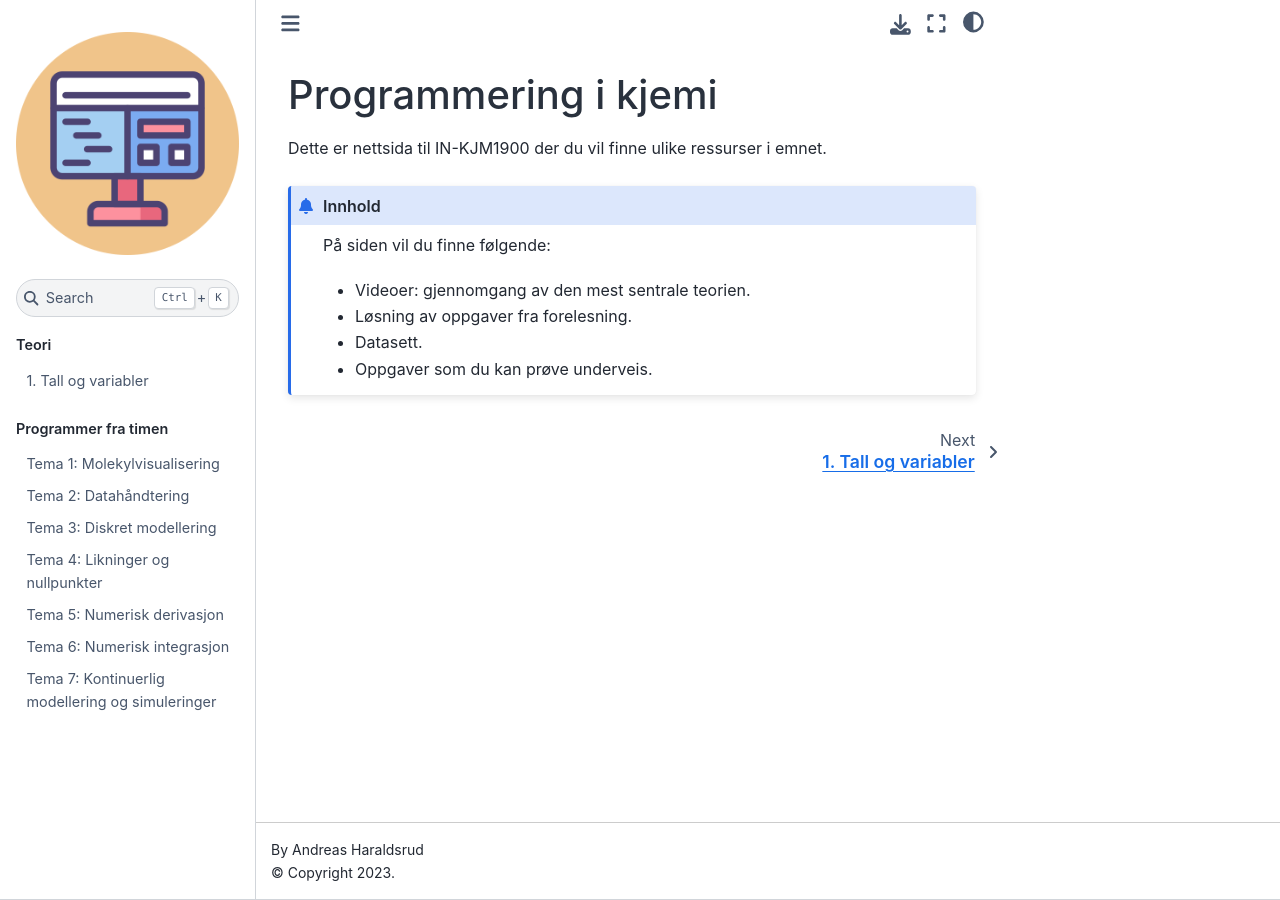
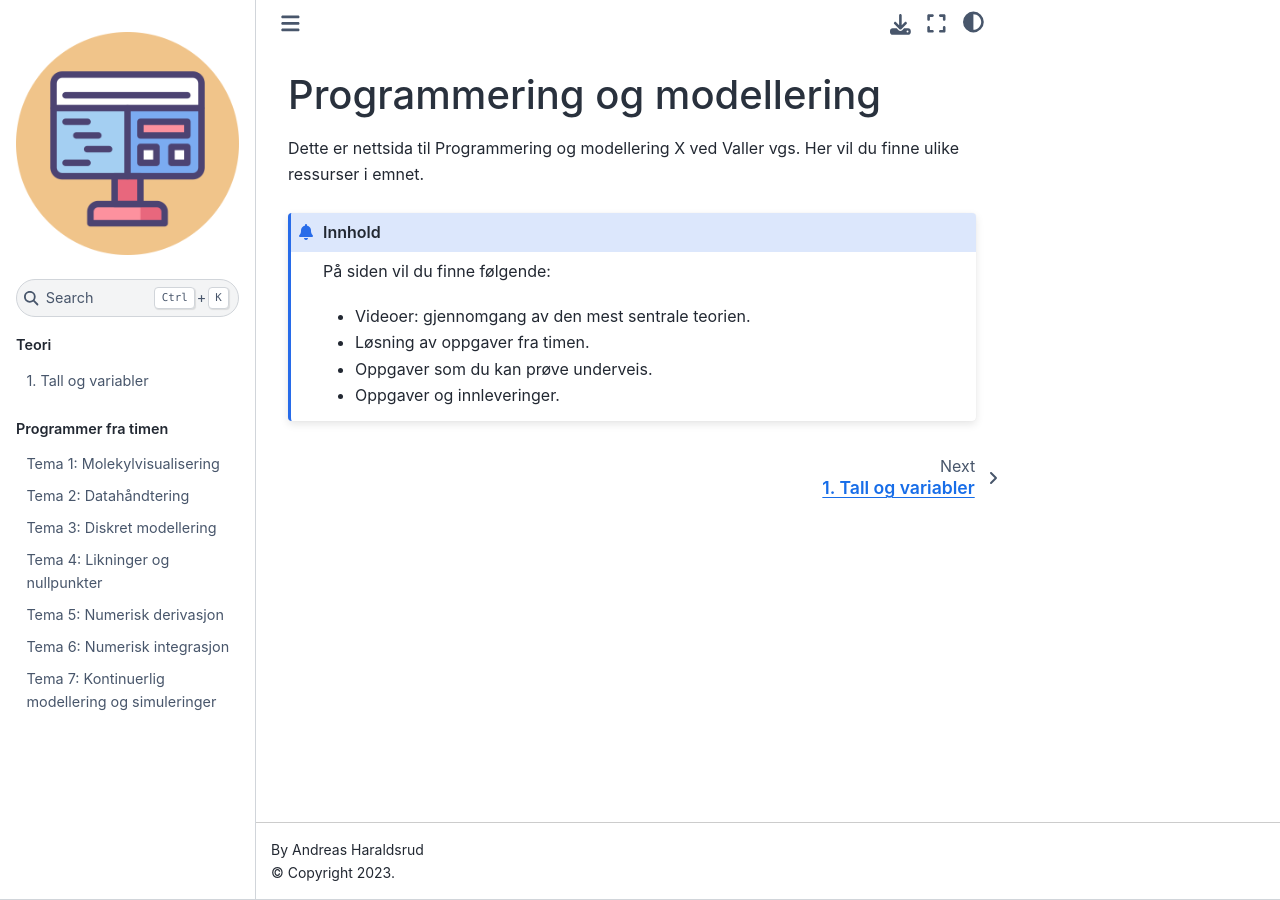
Before and after one commit to andreasdh/Programmering-og-modellering, a Jupyter Book: the page built from docs/intro.md, in a window 1280 px wide. Built offline with Jupyter Book 1.0.4 settings and Sphinx 7.4.7 and the Sphinx Book theme 1.1.4, drawn with Linux system fonts in a browser that asks for light colours.

Commit message:
Update intro.md

````diff
--- a/docs/intro.md
+++ b/docs/intro.md
@@ -1,11 +1,11 @@
-# Programmering i kjemi
+# Programmering og modellering
 
-Dette er nettsida til IN-KJM1900 der du vil finne ulike ressurser i emnet.
+Dette er nettsida til Programmering og modellering X ved Valler vgs. Her vil du finne ulike ressurser i emnet.
 
 ```{admonition} Innhold
 På siden vil du finne følgende:
 - Videoer: gjennomgang av den mest sentrale teorien.
-- Løsning av oppgaver fra forelesning.
-- Datasett.
+- Løsning av oppgaver fra timen.
 - Oppgaver som du kan prøve underveis.
+- Oppgaver og innleveringer.
 ```
````
